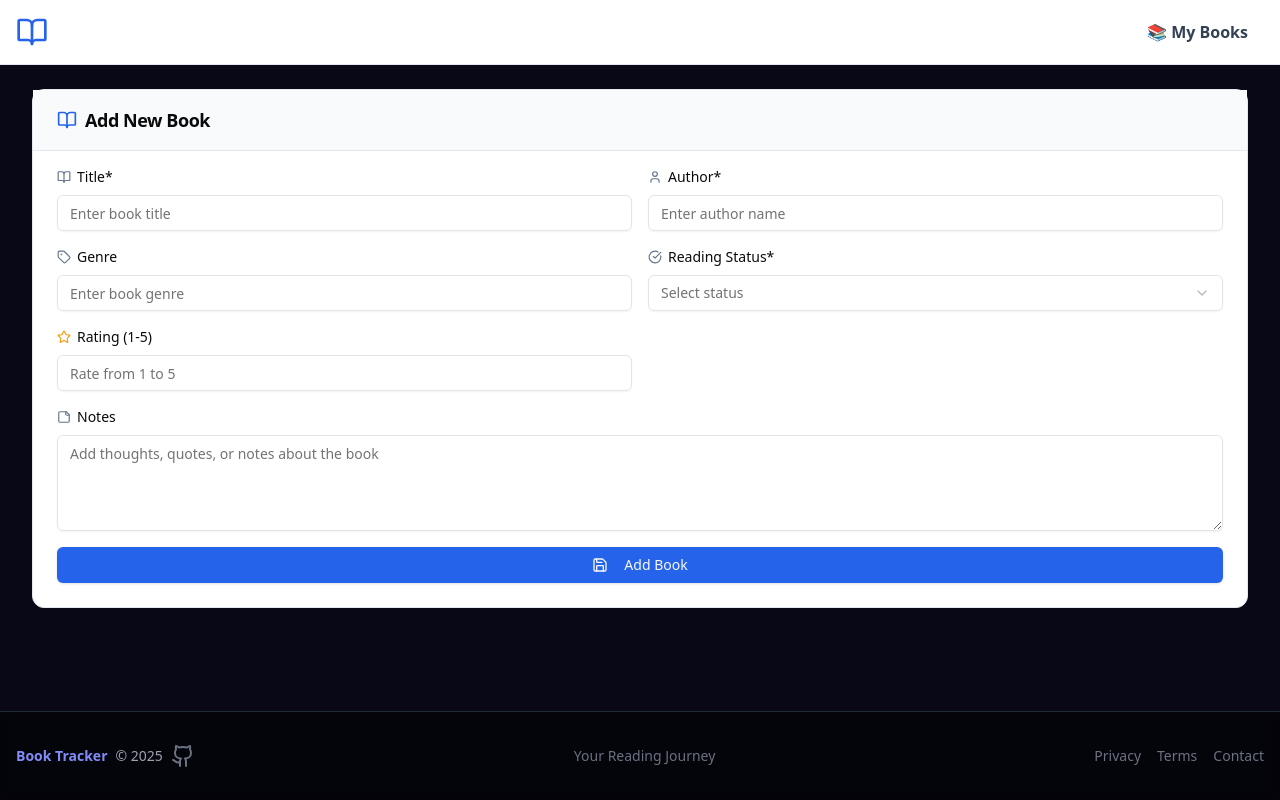
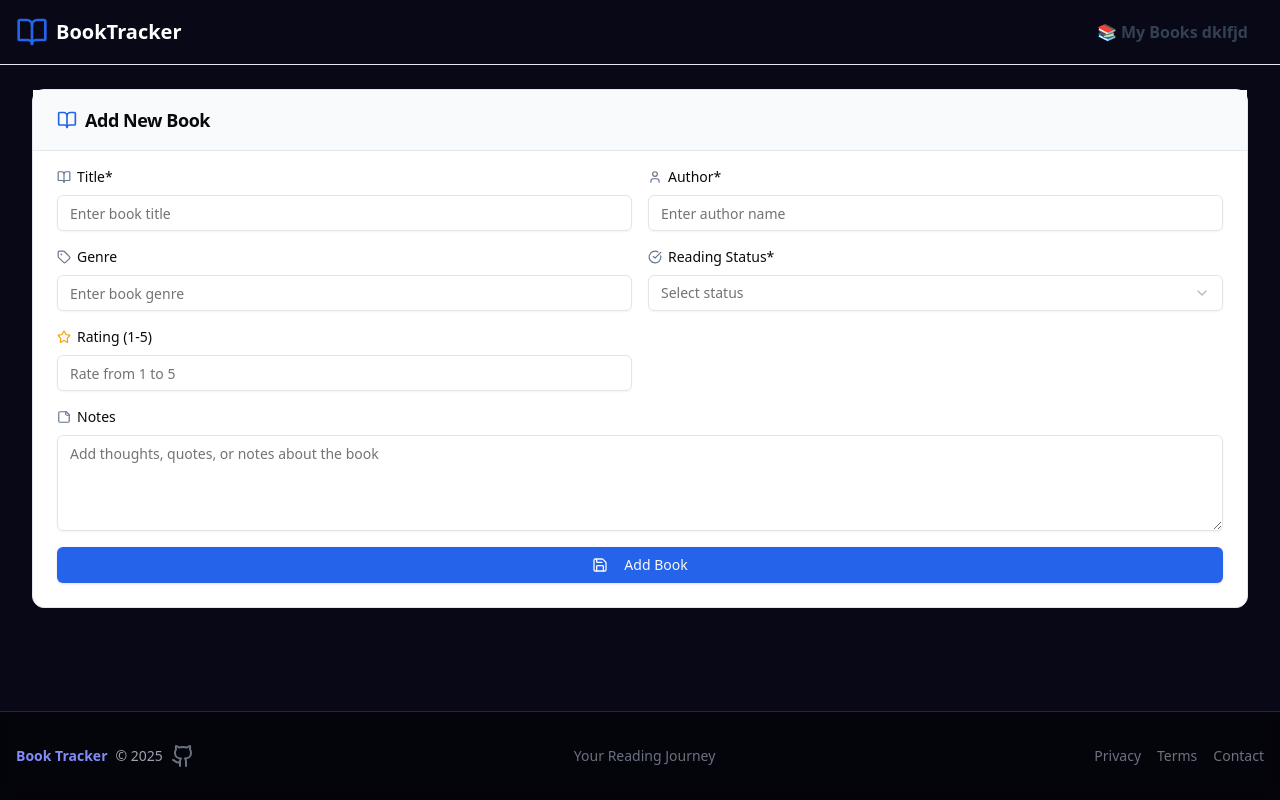
Before and after one commit to Sanjoy-droid/Book-Tracker, a Next.js app: page /books/new in a window 1280 px wide. Built offline with nearby package versions, Linux system fonts and the light colour scheme.

Commit message:
fix styling for light mode & edit-book link

```diff
--- a/src/app/CustomComponents/Navbar.tsx
+++ b/src/app/CustomComponents/Navbar.tsx
@@ -12,7 +12,7 @@ export default function Navbar() {
   };
 
   return (
-    <nav className="bg-white dark:bg-slate-900 border-b border-slate-200 dark:border-slate-800 sticky top-0 z-10">
+    <nav className="dark:bg-slate-900 border-b border-slate-200 dark:border-slate-800 sticky top-0 z-10">
       <div className="container mx-auto px-4">
         <div className="flex items-center justify-between h-16">
           <div className="flex items-center">
@@ -63,7 +63,7 @@ function NavLinks({ mobile = false }: { mobile?: boolean }) {
   return (
     <>
       <Link href="/books" className={linkClasses}>
-        📚 My Books
+        📚 My Books dklfjd
       </Link>
     </>
   );
--- a/src/app/books/[id]/page.tsx
+++ b/src/app/books/[id]/page.tsx
@@ -248,7 +248,7 @@ export default function BookDetailPage({ params }: { params: { id: string } }) {
             <div className="flex justify-between items-center pt-4 mt-6 border-t border-slate-200 dark:border-slate-800">
               <Button
                 variant="outline"
-                onClick={() => router.push(`/books/${id}/edit`)}
+                onClick={() => router.push(`/books/edit/${id}`)}
                 className="border-blue-200 text-blue-700 hover:text-blue-800 hover:bg-blue-50 dark:border-blue-900 dark:text-blue-400 dark:hover:bg-blue-900/30"
               >
                 <Edit className="mr-2 h-4 w-4" />
```
Also changed, not shown: 1 other file (tests, documents, lock files or other folders).
